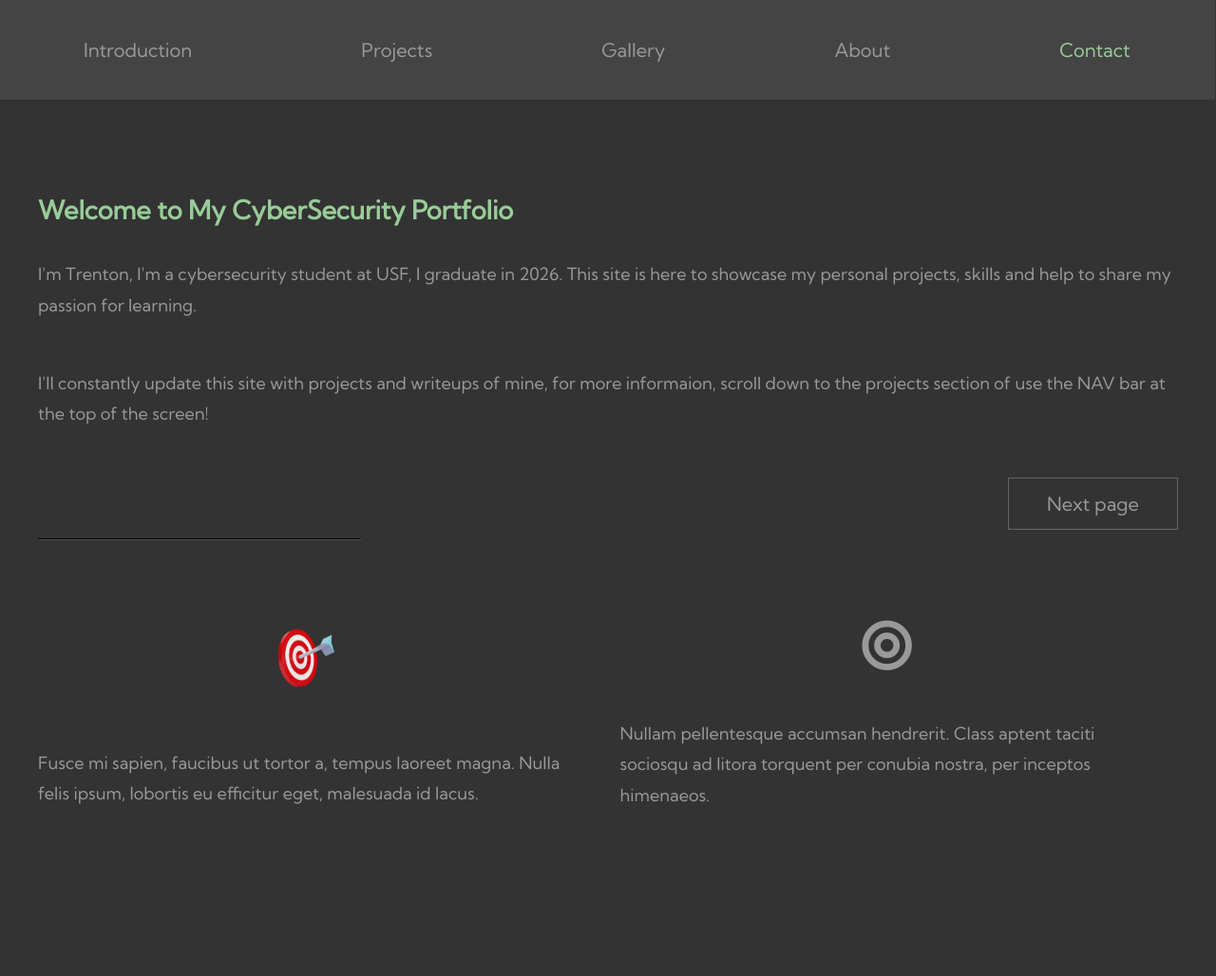
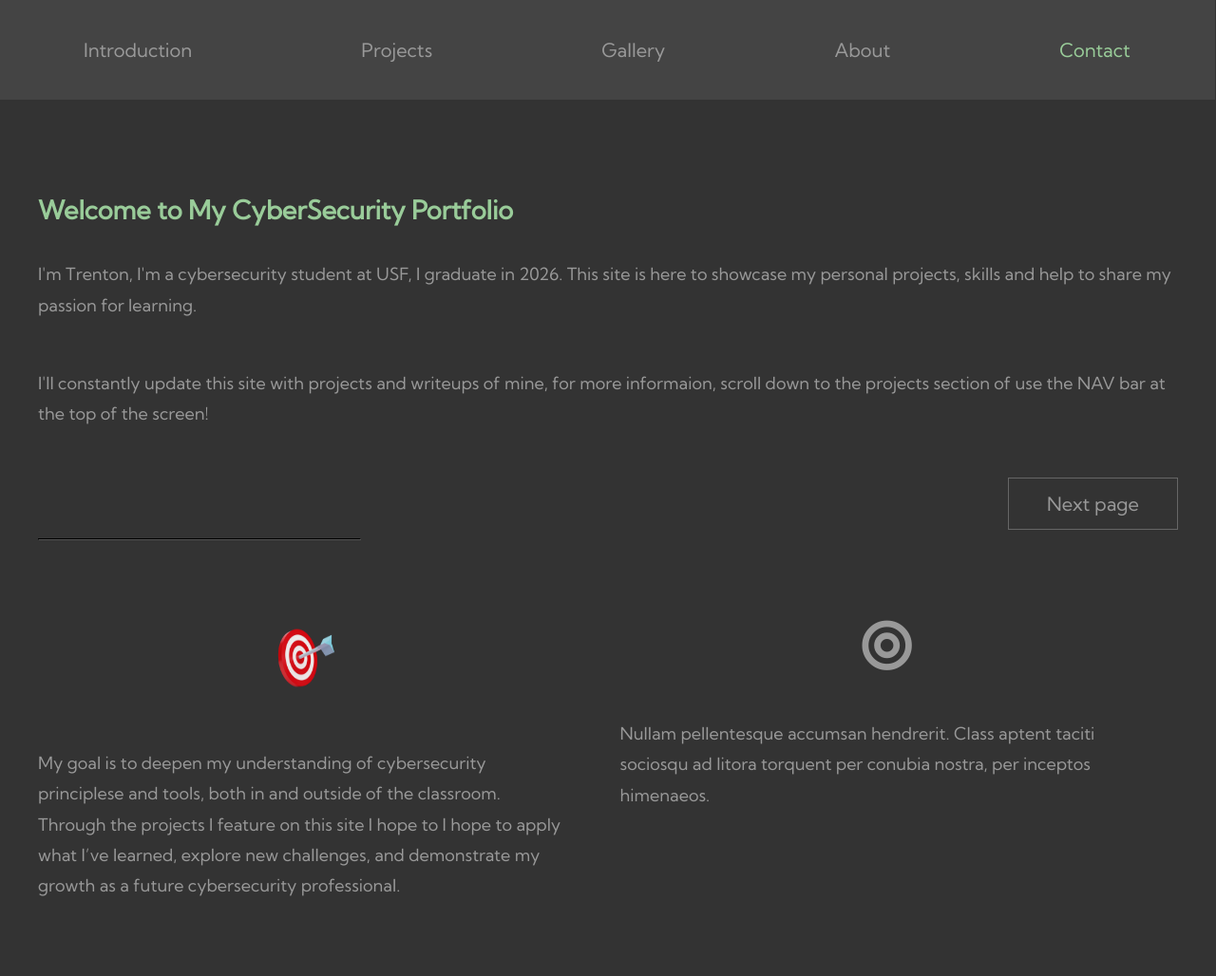
Before and after one commit to Trentzn/portfolio, a plain HTML site: page index.html in a window 1280 px wide. Shown: the top 1028 px of the page at 95% size. Drawn offline with Linux system fonts and the light colour scheme.

Commit message:
Update index.html

```diff
--- a/index.html
+++ b/index.html
@@ -82,11 +82,12 @@ https://www.tooplate.com/view/2124-vertex
                 <div class="tm-row">
                     <div class="tm-col">
                         <div class="tm-text-center tm-my-50">
-                            <img src="images/goals.webp" alt="About Me" width="80" height="80">
+                            <img src="images/goals.webp" alt="Goals" width="80" height="80">
                         </div>
 
                         <p>
-                            Fusce mi sapien, faucibus ut tortor a, tempus laoreet magna. Nulla felis ipsum, lobortis eu efficitur eget, malesuada id lacus.
+                            My goal is to deepen my understanding of cybersecurity principlese and tools, both in and outside of the classroom.
+                            Through the projects I feature on this site I hope to I hope to apply what I’ve learned, explore new challenges, and demonstrate my growth as a future cybersecurity professional.
                         </p>
                     </div>
                     <div class="tm-col">
```
